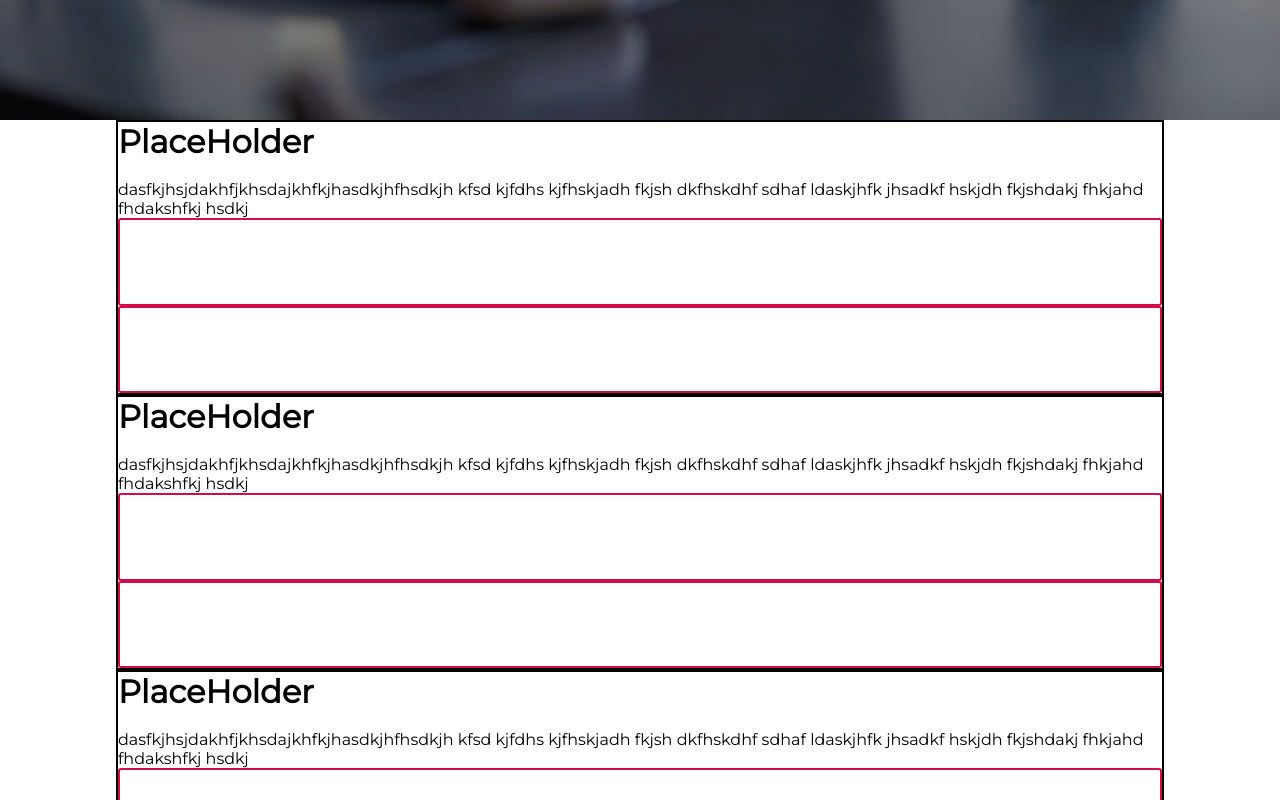
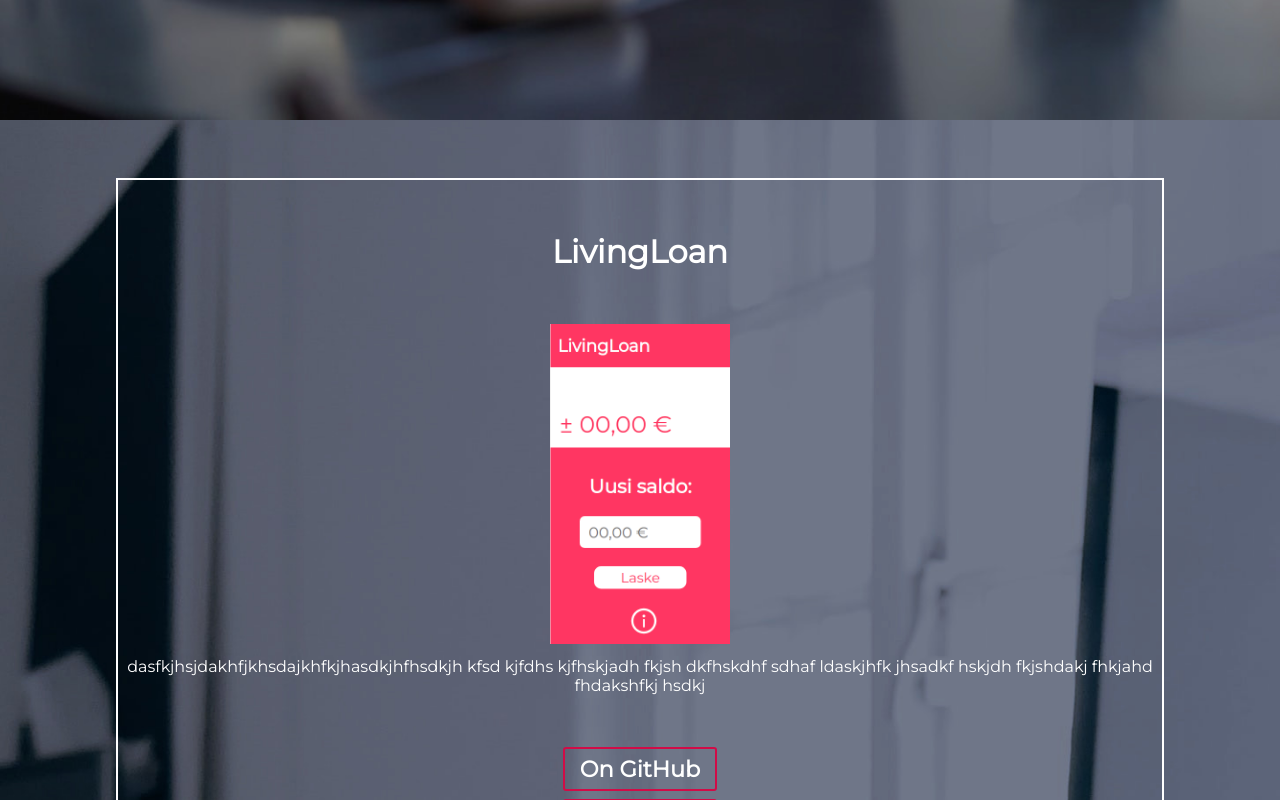
Before and after one commit to spoilaro/johanneshaapanen, a React (Create React App) app: page / in a window 1280 px wide. Shown: the part 2280-3080 px from the top of the page. Built offline with nearby package versions, Linux system fonts and the light colour scheme.

Commit message:
Projects section almost ready for adding more projects.

```diff
--- a/src/components/projects/Project.js
+++ b/src/components/projects/Project.js
@@ -2,19 +2,29 @@ import React from 'react';
 import LinkButton from "../buttons/LinkButton"
 import "./project.scss"
 
-const Project = () => {
+const Project = (props) => {
+
+    const openGit = () => {
+        window.open(props.gitLink)
+    }
+    const openLive = () => {
+        window.open(props.liveLink)
+    }
+
     return (
         <div>
             <div className="project-container" >
-                <h1>PlaceHolder</h1>
-                <img/>
+                <h1>{props.title}</h1>
+                <div className="image-container" >
+                    <img src={props.image} />
+                </div>
                 <div className="info-container" >
                     <p>
                         dasfkjhsjdakhfjkhsdajkhfkjhasdkjhfhsdkjh kfsd kjfdhs kjfhskjadh fkjsh dkfhskdhf sdhaf ldaskjhfk jhsadkf hskjdh fkjshdakj fhkjahd fhdakshfkj hsdkj
                     </p>
                     <div className="button-container" >
-                        <LinkButton/>
-                        <LinkButton/>
+                        <LinkButton onClick={openGit} link={"On GitHub"} />
+                        <LinkButton onClick={openLive} link={"See Live"} />
                     </div>
                 </div>
             </div>
--- a/src/components/projects/ProjectSection.js
+++ b/src/components/projects/ProjectSection.js
@@ -1,12 +1,21 @@
 import React from 'react';
 import Project from "./Project"
 import "./projectsection.scss"
+import livingloanImg from "../../assets/livingloan_preview1.png"
+
+const livingLoanData = {
+    image: livingloanImg,
+    title: "LivingLoan",
+    gitLink: "https://github.com/spoilaro/livingloan",
+    liveLink: "http://livingloan.herokuapp.com/"
+}
+
 
 const ProjectSection = () => {
     return (
         <div>
             <div className="projects-container" >
-                <Project/>
+                <Project {...livingLoanData} />
                 <Project/>
                 <Project/>
             </div>
--- a/src/components/projects/project.scss
+++ b/src/components/projects/project.scss
@@ -1,8 +1,38 @@
 
 
-$highlight-color: black;
+$highlight-color: white;
 
 .project-container{
+    color: white;
     border: 2px solid $highlight-color;
-    margin: 0 5% 0 5%;
+    margin: 5% 5% 5% 5%;
+    display: flex;
+    align-items: center;
+    justify-content: center;
+    flex-direction: column;
+    text-align: center;
 }
+
+.project-container > h1 {
+    margin: 5% 0 5% 0;
+}
+
+.image-container > img{
+    height: 40vh;
+    margin-bottom: 5%;
+}
+
+.info-container{
+    display: flex;
+    flex-direction: column;
+    align-items: center;
+
+}
+
+.info-container p {
+    margin-bottom: 5%;
+}
+
+.button-container > *{
+    margin-bottom: 5%;
+}
--- a/src/components/projects/projectsection.scss
+++ b/src/components/projects/projectsection.scss
@@ -4,12 +4,18 @@ $mobile-breakpoint: 1300px;
     display: flex;
     justify-content: space-around;
     align-items: center;
-    height: 100vh;
+    flex-direction: row;
+    background-image: url(../../assets/projectsBackground.jpg);
+    background-size: cover;
 }
 
-
-@media (max-width: $mobile-breakpoint){
+@media(max-width: $mobile-breakpoint){
     .projects-container{
         flex-direction: column;
     }
 }
+@media(min-width: $mobile-breakpoint){
+    .projects-container{
+        height: 100vh;
+    }
+}
```
Also changed, not shown: src/assets/livingloan_preview1.png (added), src/assets/projectsBackground.jpg (added).
